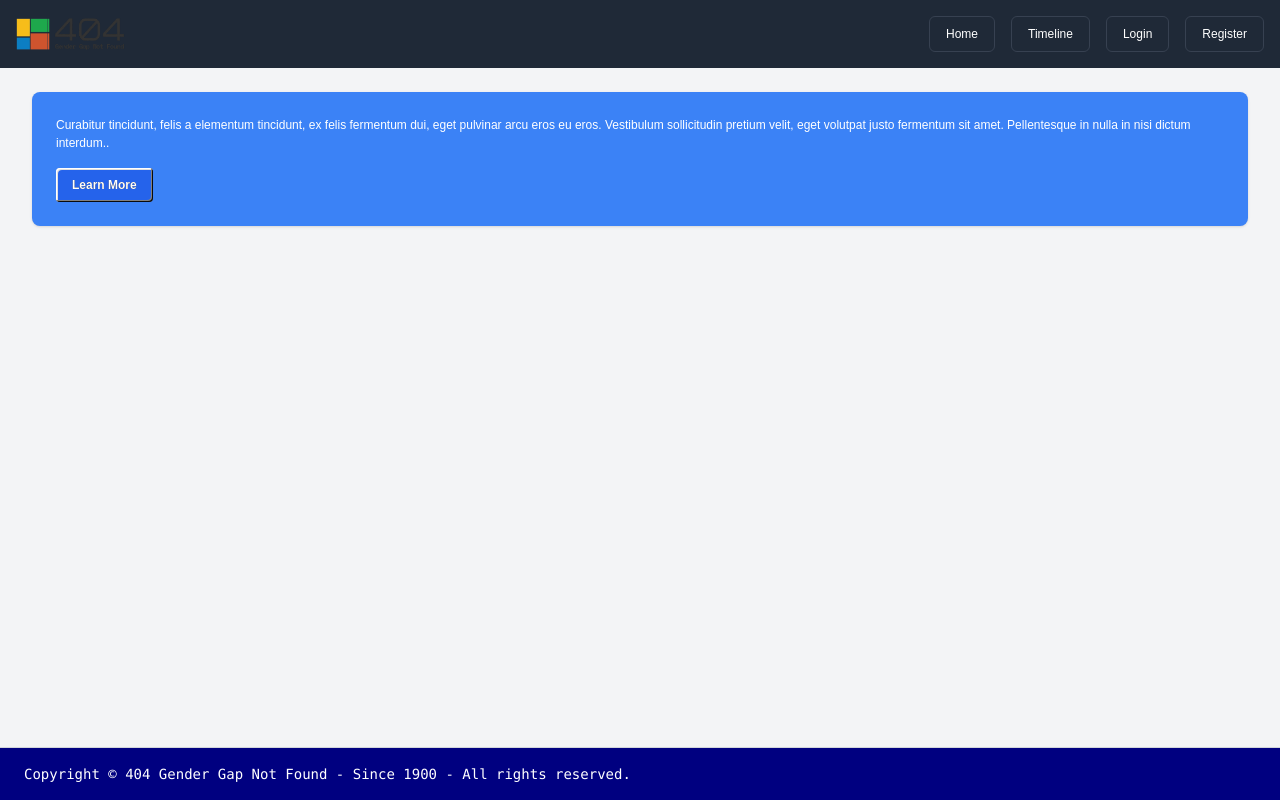
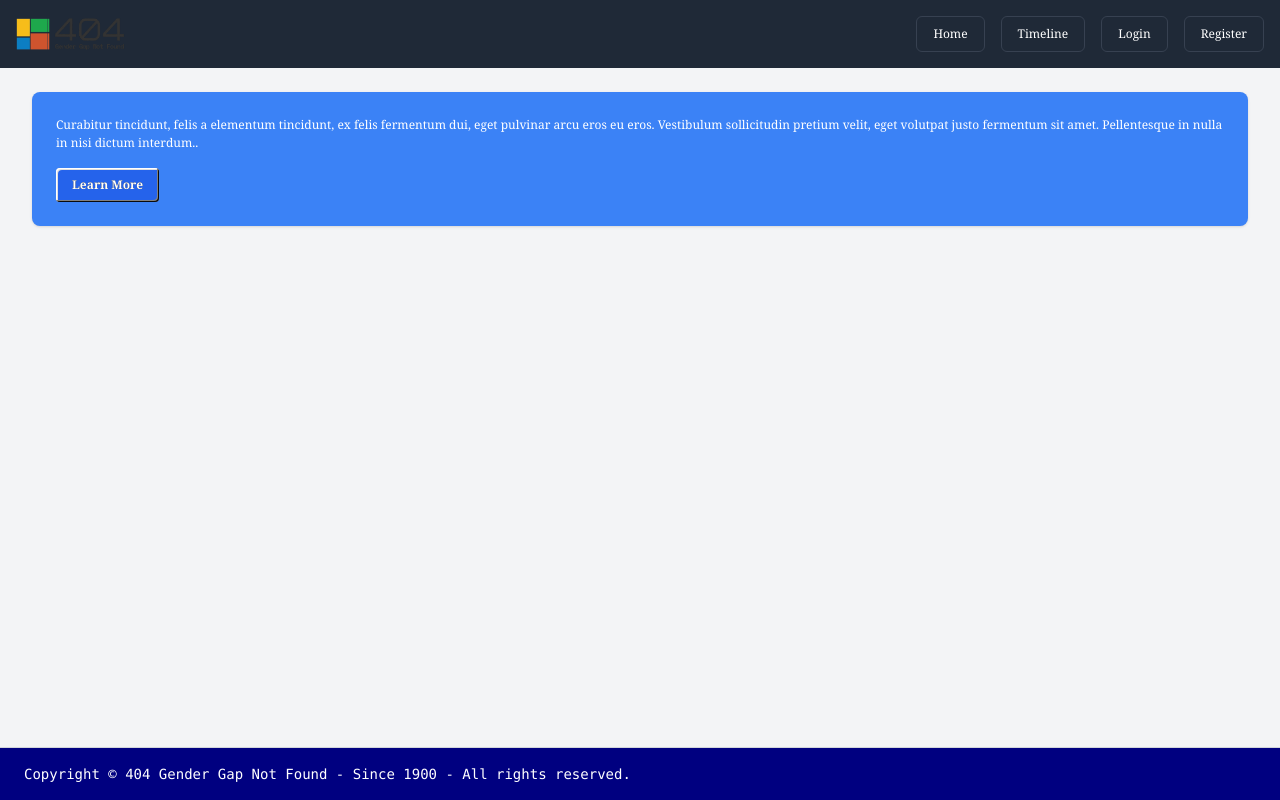
Before and after one commit to tgrey2024/2503-hackathon-team1, a Django app: page / in a window 1280 px wide. Run offline with Django 5.2, Linux system fonts and the light colour scheme; some libraries are stand-ins or nearby versions.

Commit message:
Add font-serif class

```diff
--- a/templates/base.html
+++ b/templates/base.html
@@ -10,7 +10,7 @@
   <link rel="stylesheet" href="https://unpkg.com/98.css/dist/98.css" />
   {% block extra_css %}{% endblock %}
 </head>
-<body class="bg-stone-300/80 min-h-screen flex flex-col {% if user.is_authenticated %}user-logged-in{% endif %}">
+<body class="bg-stone-300/80 min-h-screen flex flex-col font-serif {% if user.is_authenticated %}user-logged-in{% endif %}">
   <!-- Navigation Bar -->
   <header class="bg-gray-800 text-white">
     <div class="max-w-7xl mx-auto flex items-center justify-between p-4">
```
